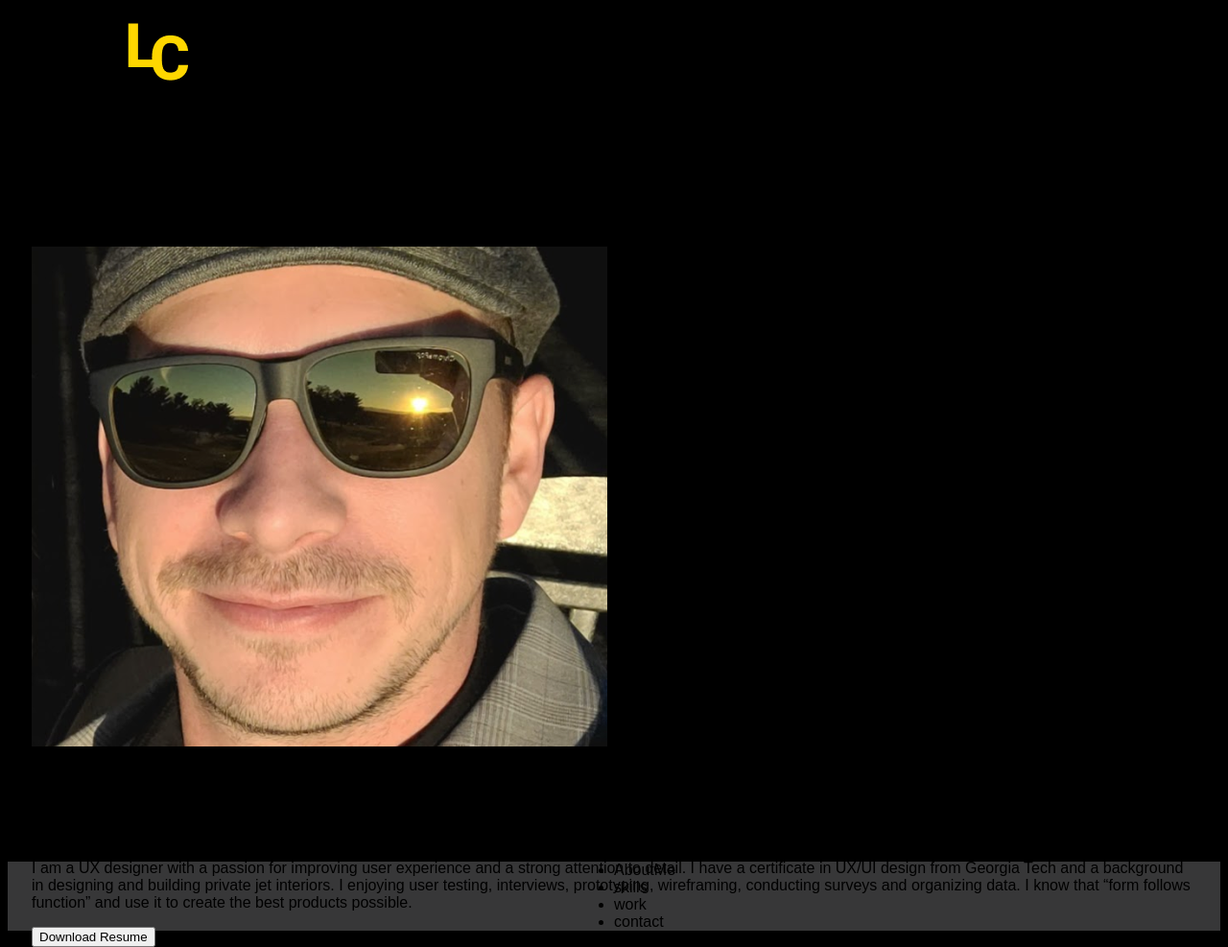
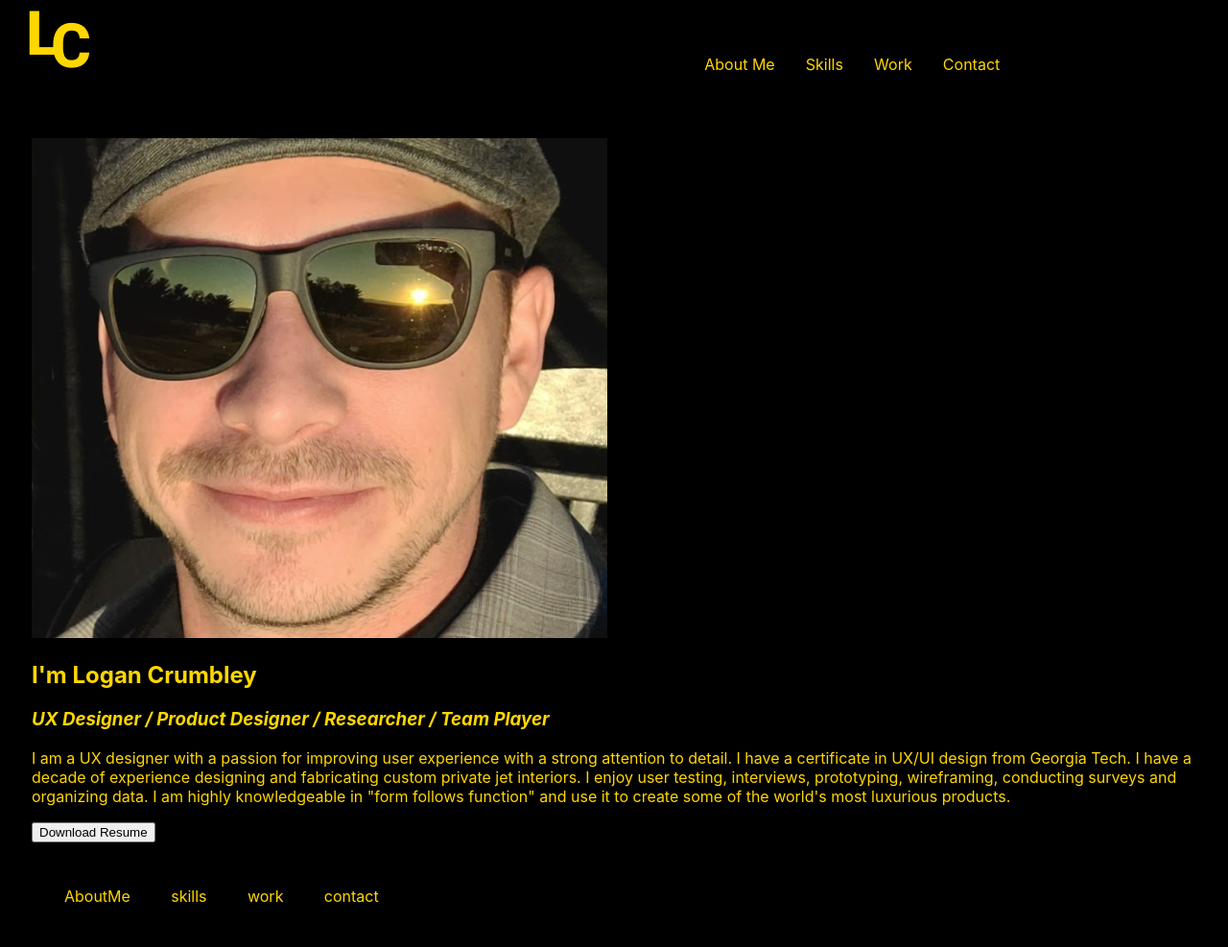
Before and after one commit to lcrumbley87/UX_UI_HW_20, a plain HTML site: page index.html in a window 1280 px wide. Shown: the whole page at 96% size. Drawn offline with Linux system fonts and the light colour scheme.

Commit message:
Final HW

```diff
--- a/index.html
+++ b/index.html
@@ -1,45 +1,40 @@
 <!DOCTYPE html>
 <html lang="en">
 <head>
-    <link href="./style.css" rel="stylesheet" type="text/css" />
-    <title>Logan's About Me</title>
+    <meta charset="UTF-8">
+    <meta http-equiv="X-UA-Compatible" content="IE=edge">
+    <meta name="viewport" content="width=device-width, initial-scale=1.0">
+    <link href="style.css" rel="stylesheet" type="text/css"/>
+    <title>Logan's Portfolio Page</title>
 </head>
-
 <body>
     <header class="navigation">
-      <div class="inline-block, logo">
-        <img src="../images/Logo.png" alt="Logo" />
+        <div class="logo">
+            <img src="./images/Logo.png" alt="Logo">
         </div>
         <nav class="inline-block">
             <ul>
-          <li>AboutMe</li>
-          <li>skills</li>
-          <li>work</li>
-          <li>contact</li>
+                <li class="inline-block">About Me</li>
+                <li class="inline-block">Skills</li>
+                <li class="inline-block">Work</li>
+                <li class="inline-block">Contact</li>
             </ul>
         </nav>
+
     </header>
     <section class="heroImg">
-      <img src="./images/20211112_165859 1.png" />
-      <h1>I’m Logan Crumbley</h1>
-      <h2>UX Designer/ Product Designer/ Researcher/ Team Player</h2>
-
-      <p>
-        I am a UX designer with a passion for improving user experience and a
-        strong attention to detail. I have a certificate in UX/UI design from
-        Georgia Tech and a background in designing and building private jet
-        interiors. I enjoying user testing, interviews, prototyping,
-        wireframing, conducting surveys and organizing data. I know that “form
-        follows function” and use it to create the best products possible.
-      </p>
+        <img src="images/20211112_165859 1.png">
+        <h1>I'm Logan Crumbley</h1>
+        <h3><em>UX Designer / Product Designer / Researcher / Team Player</em></h3>
+        <p>I am a UX designer with a passion for improving user experience with a strong attention to detail. I have a certificate in UX/UI design from Georgia Tech. I have a decade of experience designing and fabricating custom private jet interiors. I enjoy user testing, interviews, prototyping, wireframing, conducting surveys and organizing data. I am highly knowledgeable in "form follows function" and use it to create some of the world's most luxurious products.</p>
         <button>Download Resume</button>
     </section>
     <footer>
         <ul>
-        <li>AboutMe</li>
-        <li>skills</li>
-        <li>work</li>
-        <li>contact</li>
+            <li class="inline-block">AboutMe</li>
+            <li class="inline-block">skills</li>
+            <li class="inline-block">work</li>
+            <li class="inline-block">contact</li>
         </ul>
     </footer>
 </body>
--- a/style.css
+++ b/style.css
@@ -1,48 +1,58 @@
 body {
-     font-family: fantasy;
+    font-family: -apple-system, BlinkMacSystemFont, 'Segoe UI', Roboto, Oxygen, Ubuntu, Cantarell, 'Open Sans', 'Helvetica Neue', sans-serif;
     background-color: black;
-
+    color: #ffd700;
  }
 
  .navigation {
+    background-color: black;
+    color: #ffd700;
+ }
 
+ .inline-block {
+     display: inline-block;
+     vertical-align: center;
+     text-align: right;
+ }
 
-}
-.inline-block{
-    display: inline-block;
-    vertical-align: top;
-
-
-}
-.logo{
+ .logo {
     width: 23%;
     padding: 1%;
-    text-align: center;
+    text-align: left;
+    display: inline;
+ }
 
-
-}
-.heroImg {
-    height: 600px;
-    padding: 25px;
-
-
-}
-.content {
-    width: 500px;
-    margin: 0 auto;
+li {
+     text-decoration: none;
+     padding: 3%;
  }
 
  nav {
      width: 73%;
      padding: 1%;
  }
+
  ul {
      width: 50%;
      margin-left: auto;
+     display: inline-block;
  }
-h1 {
-    font-family:'Times New Roman', Times, serif
+
+ .heroImg {
+     height: 600px;
+     padding: 25px;
+     display: inline-block;
  }
+
+ .content {
+     width: 500px;
+     margin: 0 auto;
+ }
+
  footer {
-    background-color: #373738;
+    background-color: black;
+    color: #ffd700;
+    text-align: left;
+    display: block;
+    margin-top: 1%;
  }
```
Lines whose indentation alone changed are shown as unchanged.
